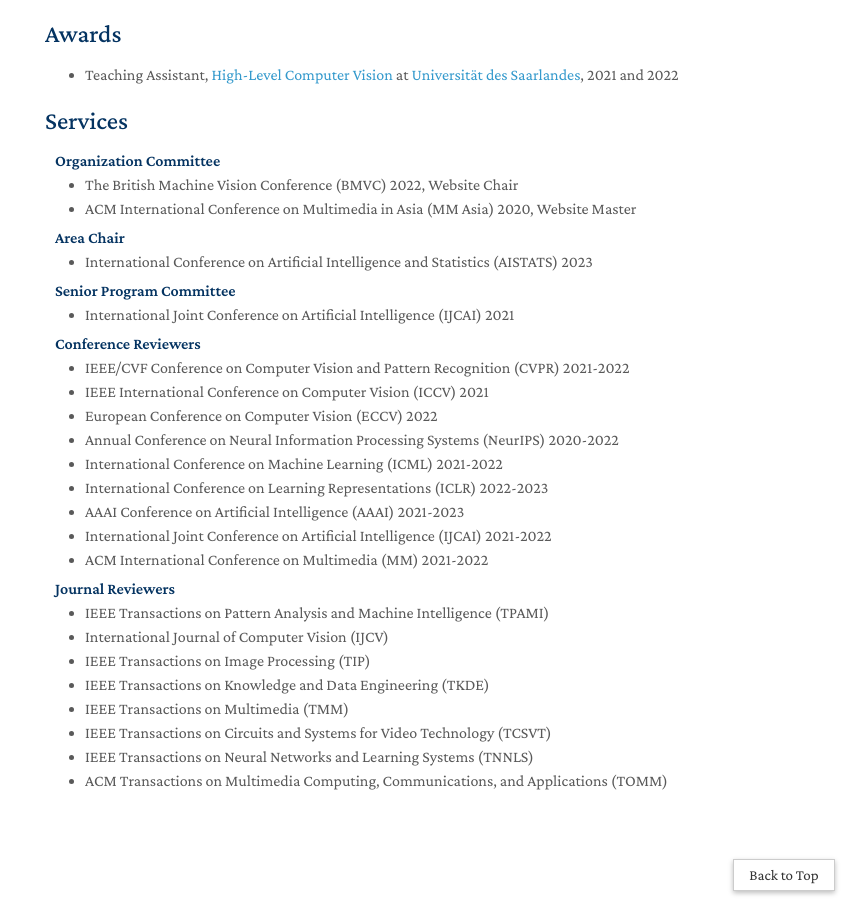
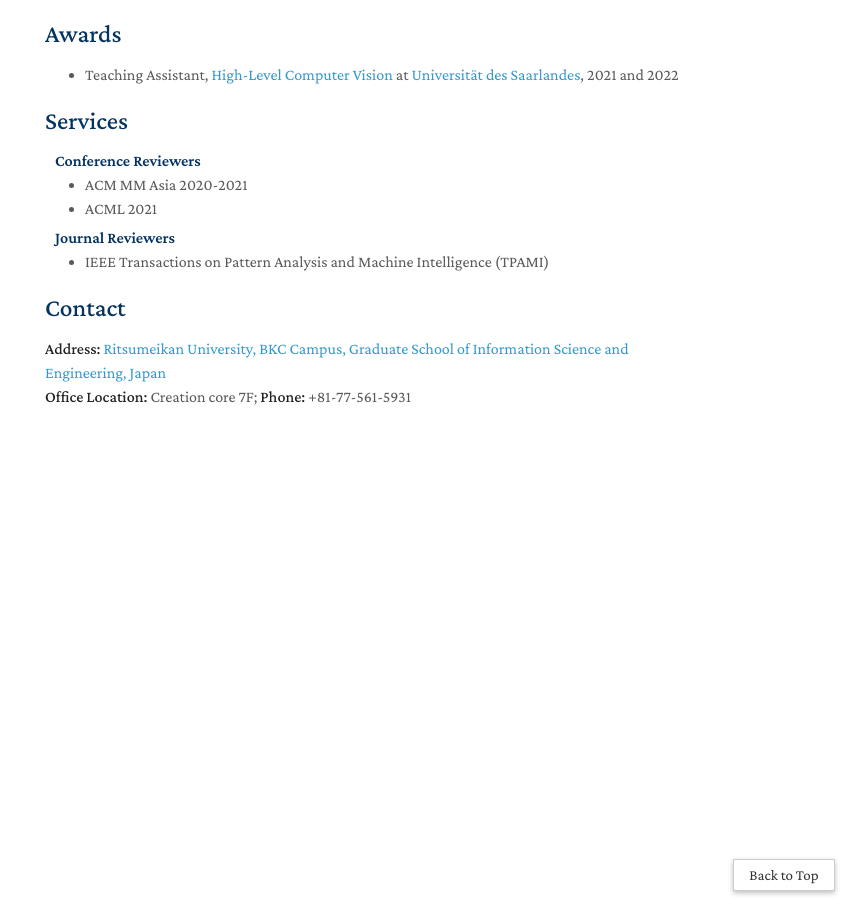
Before and after one commit to thuanbb/thuanbb.github.io, a Jekyll site: the page built from index.md, in a window 1280 px wide and 1400 px high, scrolled down 475 px. Shown: the part 489-1400 px from the top of the window, without its empty margins (425-1280 px from the left). Built offline with Jekyll 4.4.1, drawn with Linux system fonts in a browser that asks for light colours; nearby versions of some CDN libraries; a style sheet for code colours, icons or effects is not loaded; our own code applies the rules of GitHub Pages for plain Markdown files.

Commit message:
Update index.md

```diff
--- a/index.md
+++ b/index.md
@@ -100,67 +100,21 @@ class="teaser img-fluid z-depth-1">
 
 ## Services
 
-<h4 style="margin:0 10px 0;">Organization Committee</h4>
-
-<ul style="margin:0 0 5px;">
-  <li><a href="https://bmvc2022.org/"><autocolor>The British Machine Vision Conference (BMVC) 2022</autocolor></a>, Website Chair</li>
-  <li><a href="https://mmasia2020.org/"><autocolor>ACM International Conference on Multimedia in Asia (MM Asia) 2020</autocolor></a>, Website Master</li>
-</ul>
-
-<h4 style="margin:0 10px 0;">Area Chair</h4>
-
-<ul style="margin:0 0 5px;">
-  <li><a href="https://aistats.org/aistats2023/"><autocolor>International Conference on Artificial Intelligence and Statistics (AISTATS) 2023</autocolor></a></li>
-</ul>
-
-<h4 style="margin:0 10px 0;">Senior Program Committee</h4>
-
-<ul style="margin:0 0 5px;">
-  <li><a href="https://ijcai-21.org/"><autocolor>International Joint Conference on Artificial Intelligence (IJCAI) 2021</autocolor></a></li>
-</ul>
-
 <h4 style="margin:0 10px 0;">Conference Reviewers</h4>
 
 <ul style="margin:0 0 5px;">
-  <li><a href="http://cvpr2022.thecvf.com/"><autocolor>IEEE/CVF Conference on Computer Vision and Pattern Recognition (CVPR) 2021-2022</autocolor></a></li>
-  <li><a href="http://iccv2021.thecvf.com/"><autocolor>IEEE International Conference on Computer Vision (ICCV) 2021</autocolor></a></li>
-  <li><a href="https://eccv2022.ecva.net/"><autocolor>European Conference on Computer Vision (ECCV) 2022</autocolor></a></li>
-  <li><a href="https://neurips.cc/Conferences/2022"><autocolor>Annual Conference on Neural Information Processing Systems (NeurIPS) 2020-2022</autocolor></a></li>
-  <li><a href="https://icml.cc/Conferences/2022"><autocolor>International Conference on Machine Learning (ICML) 2021-2022</autocolor></a></li>
-  <li><a href="https://iclr.cc/Conferences/2023"><autocolor>International Conference on Learning Representations (ICLR) 2022-2023</autocolor></a></li>
-  <li><a href="https://aaai.org/Conferences/AAAI-23/"><autocolor>AAAI Conference on Artificial Intelligence (AAAI) 2021-2023</autocolor></a></li>
-  <li><a href="https://ijcai-22.org/"><autocolor>International Joint Conference on Artificial Intelligence (IJCAI) 2021-2022</autocolor></a></li>
-  <li><a href="https://2022.acmmm.org/"><autocolor>ACM International Conference on Multimedia (MM) 2021-2022</autocolor></a></li>
-  <!--
+
   <li><a href="https://mmasia2021.uqcloud.net/"><autocolor>ACM MM Asia 2020-2021</autocolor></a></li>
   <li><a href="http://www.acml-conf.org/2021/"><autocolor>ACML 2021</autocolor></a></li>
-  -->
 </ul>
 
 <h4 style="margin:0 10px 0;">Journal Reviewers</h4>
 
 <ul style="margin:0 0 20px;">
   <li><a href="https://www.computer.org/csdl/journal/tp"><autocolor>IEEE Transactions on Pattern Analysis and Machine Intelligence (TPAMI)</autocolor></a></li>
-  <li><a href="https://www.springer.com/journal/11263"><autocolor>International Journal of Computer Vision (IJCV)</autocolor></a></li>
-  <li><a href="https://signalprocessingsociety.org/publications-resources/ieee-transactions-image-processing"><autocolor>IEEE Transactions on Image Processing (TIP)</autocolor></a></li>
-  <li><a href="https://www.computer.org/csdl/journal/tk"><autocolor>IEEE Transactions on Knowledge and Data Engineering (TKDE)</autocolor></a></li>
-  <li><a href="https://signalprocessingsociety.org/publications-resources/ieee-transactions-multimedia"><autocolor>IEEE Transactions on Multimedia (TMM)</autocolor></a></li>
-  <li><a href="https://ieee-cas.org/publications/ieee-transactions-circuits-and-systems-video-technology"><autocolor>IEEE Transactions on Circuits and Systems for Video Technology (TCSVT)</autocolor></a></li>
-  <li><a href="https://cis.ieee.org/publications/t-neural-networks-and-learning-systems"><autocolor>IEEE Transactions on Neural Networks and Learning Systems (TNNLS)</autocolor></a></li>
-  <li><a href="https://dl.acm.org/journal/tomm"><autocolor>ACM Transactions on Multimedia Computing, Communications, and Applications (TOMM)</autocolor></a></li>
-  <!--
-  <li><a href="https://www.journals.elsevier.com/neural-networks"><autocolor>Neural Networks</autocolor></a></li>
-  <li><a href="https://www.springer.com/journal/10994"><autocolor>Machine Learning</autocolor></a></li>
-  <li><a href="https://www.journals.elsevier.com/information-processing-and-management"><autocolor>Information Processing and Management</autocolor></a></li>
-  <li><a href="https://www.springer.com/journal/11063"><autocolor>Neural Processing Letters</autocolor></a></li>
-  <li><a href="https://link.springer.com/journal/11042"><autocolor>Multimedia Tools and Applications</autocolor></a></li>
-  <li><a href="https://ieeeaccess.ieee.org/"><autocolor>IEEE Access</autocolor></a></li>
-  <li><a href="http://cjc.ict.ac.cn/"><autocolor>Chinese Journal of Computers</autocolor></a></li>
-  -->
+
 </ul>
-<!--
 ## Contact
-**Address:** [Max-Planck-Institut für Informatik, Campus E1 4, 66123 Saarbrücken, Germany](https://g.page/MPI-INF)
+**Address:** [Ritsumeikan University, BKC Campus, Graduate School of Information Science and Engineering, Japan](http://www.aislab.org/index.php/en/)
 <br>
-**Office Location:** E1 4 - 609 &nbsp;&nbsp;&nbsp;&nbsp;&nbsp;&nbsp; **Phone:** +49 681 9325 2109
--->
+**Office Location:** Creation core 7F; **Phone:** +81-77-561-5931
```
